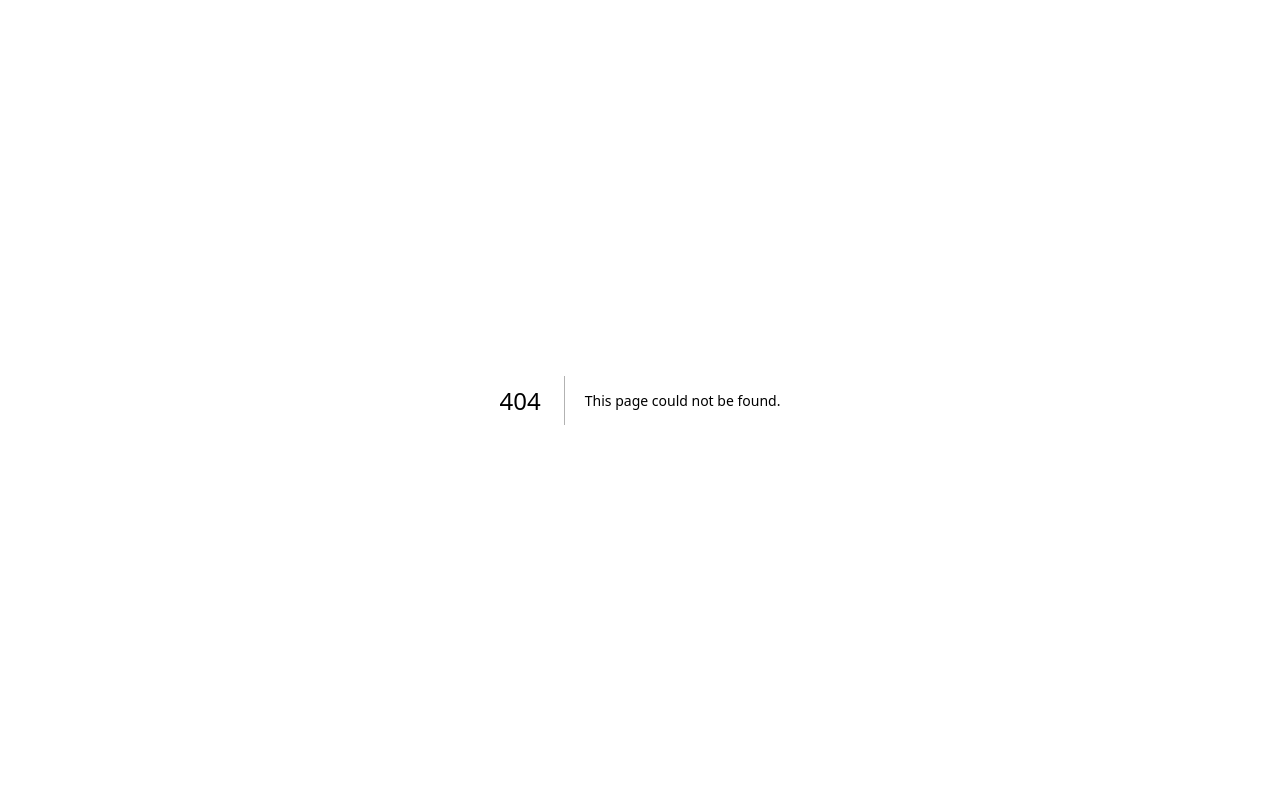
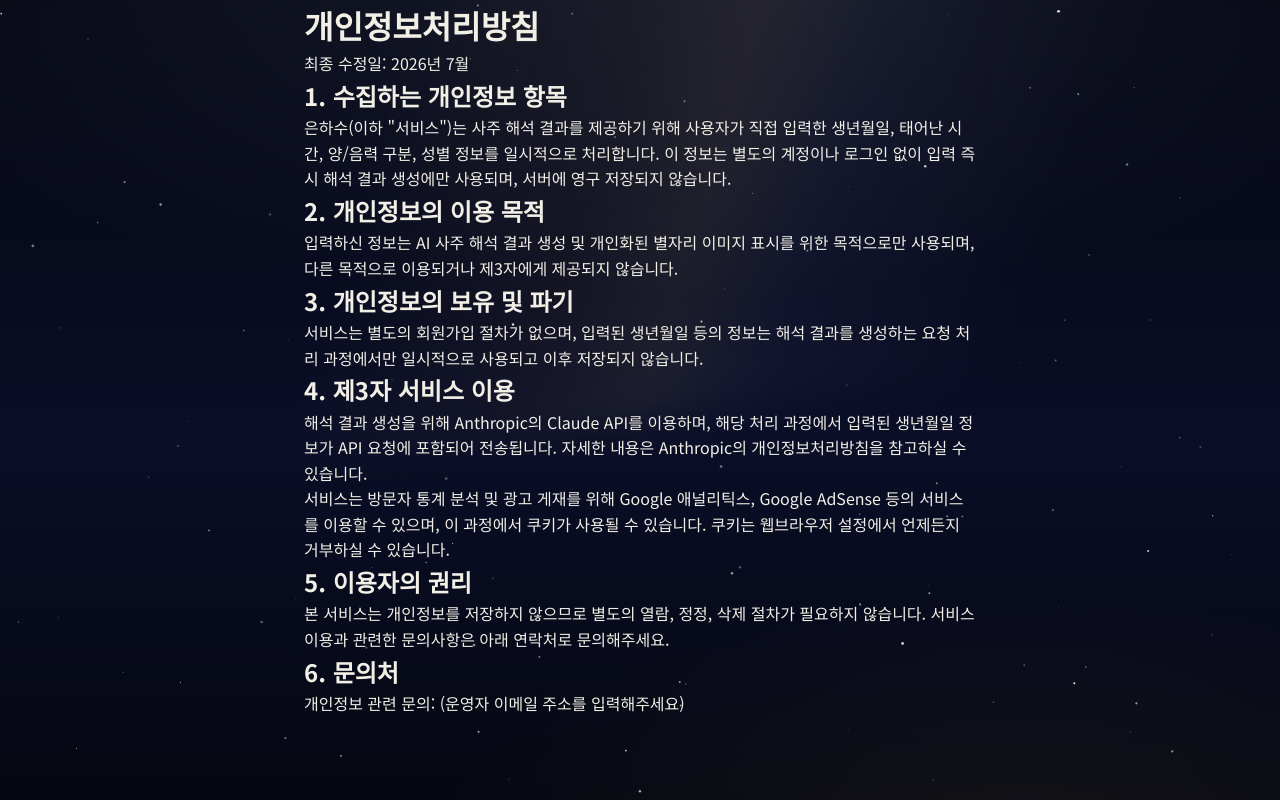
Before and after one commit to ssooom-source/Eunhasu, a Next.js app: page /privacy in a window 1280 px wide. Before the commit this address had no page. Built offline with nearby package versions, Linux system fonts and the light colour scheme.

Commit message:
Add Privacy Policy page with content sections
This page outlines the privacy policy regarding personal information collection and usage for the service.

```diff
--- /dev/null
+++ b/app/privacy/page.tsx
@@ -0,0 +1,78 @@
+import Starfield from "@/components/Starfield";
+
+export const metadata = {
+  title: "개인정보처리방침 | 은하수",
+};
+
+export default function PrivacyPage() {
+  return (
+    <>
+      <Starfield />
+      <main className="legal-page">
+        <div className="wrap">
+          <h1>개인정보처리방침</h1>
+          <p className="legal-updated">최종 수정일: 2026년 7월</p>
+
+          <section>
+            <h2>1. 수집하는 개인정보 항목</h2>
+            <p>
+              은하수(이하 &quot;서비스&quot;)는 사주 해석 결과를 제공하기 위해
+              사용자가 직접 입력한 생년월일, 태어난 시간, 양/음력 구분,
+              성별 정보를 일시적으로 처리합니다. 이 정보는 별도의 계정이나
+              로그인 없이 입력 즉시 해석 결과 생성에만 사용되며, 서버에
+              영구 저장되지 않습니다.
+            </p>
+          </section>
+
+          <section>
+            <h2>2. 개인정보의 이용 목적</h2>
+            <p>
+              입력하신 정보는 AI 사주 해석 결과 생성 및 개인화된 별자리
+              이미지 표시를 위한 목적으로만 사용되며, 다른 목적으로
+              이용되거나 제3자에게 제공되지 않습니다.
+            </p>
+          </section>
+
+          <section>
+            <h2>3. 개인정보의 보유 및 파기</h2>
+            <p>
+              서비스는 별도의 회원가입 절차가 없으며, 입력된 생년월일 등의
+              정보는 해석 결과를 생성하는 요청 처리 과정에서만 일시적으로
+              사용되고 이후 저장되지 않습니다.
+            </p>
+          </section>
+
+          <section>
+            <h2>4. 제3자 서비스 이용</h2>
+            <p>
+              해석 결과 생성을 위해 Anthropic의 Claude API를 이용하며, 해당
+              처리 과정에서 입력된 생년월일 정보가 API 요청에 포함되어
+              전송됩니다. 자세한 내용은 Anthropic의 개인정보처리방침을
+              참고하실 수 있습니다.
+            </p>
+            <p>
+              서비스는 방문자 통계 분석 및 광고 게재를 위해 Google
+              애널리틱스, Google AdSense 등의 서비스를 이용할 수 있으며,
+              이 과정에서 쿠키가 사용될 수 있습니다. 쿠키는 웹브라우저
+              설정에서 언제든지 거부하실 수 있습니다.
+            </p>
+          </section>
+
+          <section>
+            <h2>5. 이용자의 권리</h2>
+            <p>
+              본 서비스는 개인정보를 저장하지 않으므로 별도의 열람, 정정,
+              삭제 절차가 필요하지 않습니다. 서비스 이용과 관련한 문의사항은
+              아래 연락처로 문의해주세요.
+            </p>
+          </section>
+
+          <section>
+            <h2>6. 문의처</h2>
+            <p>개인정보 관련 문의: (운영자 이메일 주소를 입력해주세요)</p>
+          </section>
+        </div>
+      </main>
+    </>
+  );
+}
```
